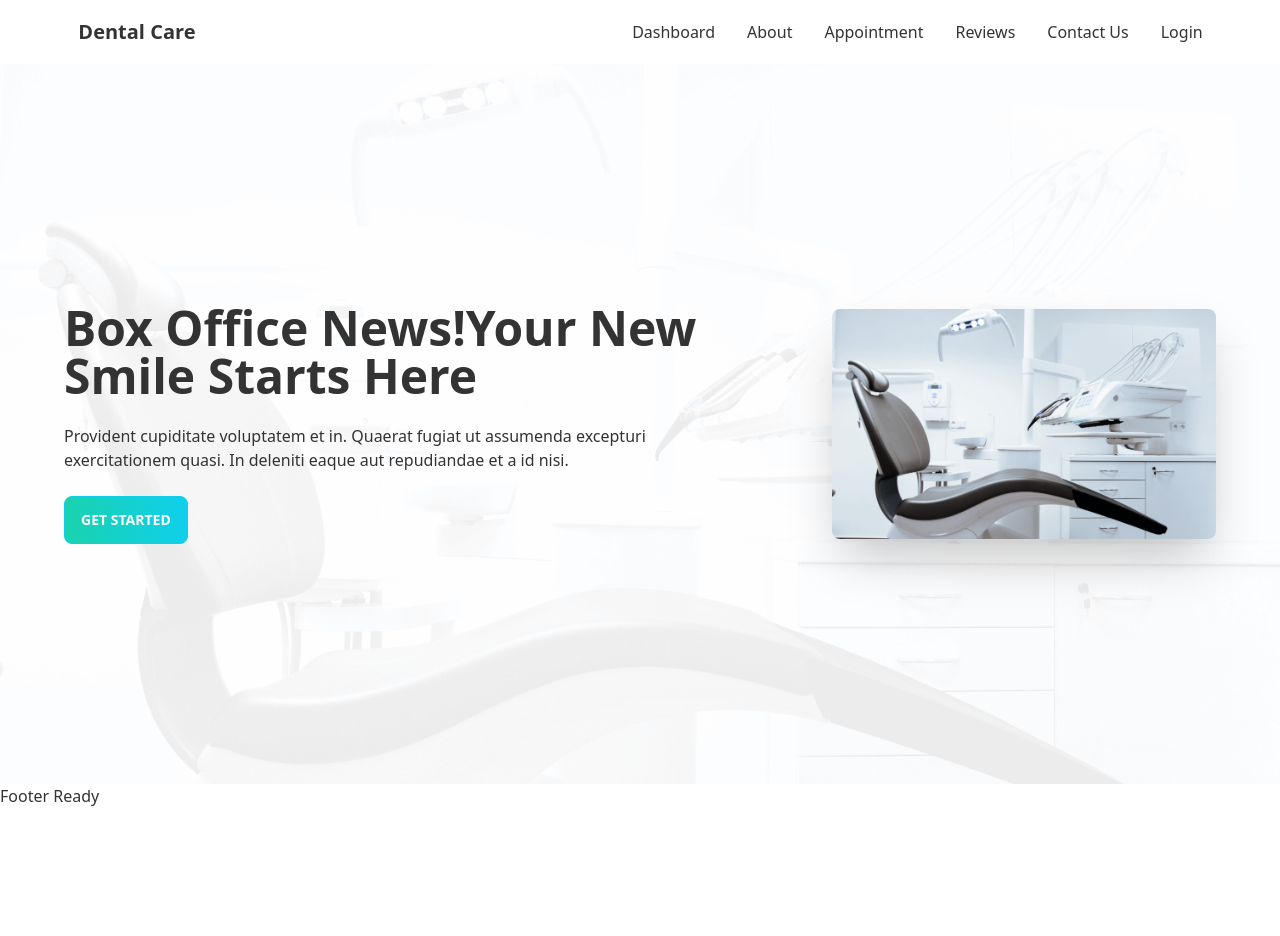
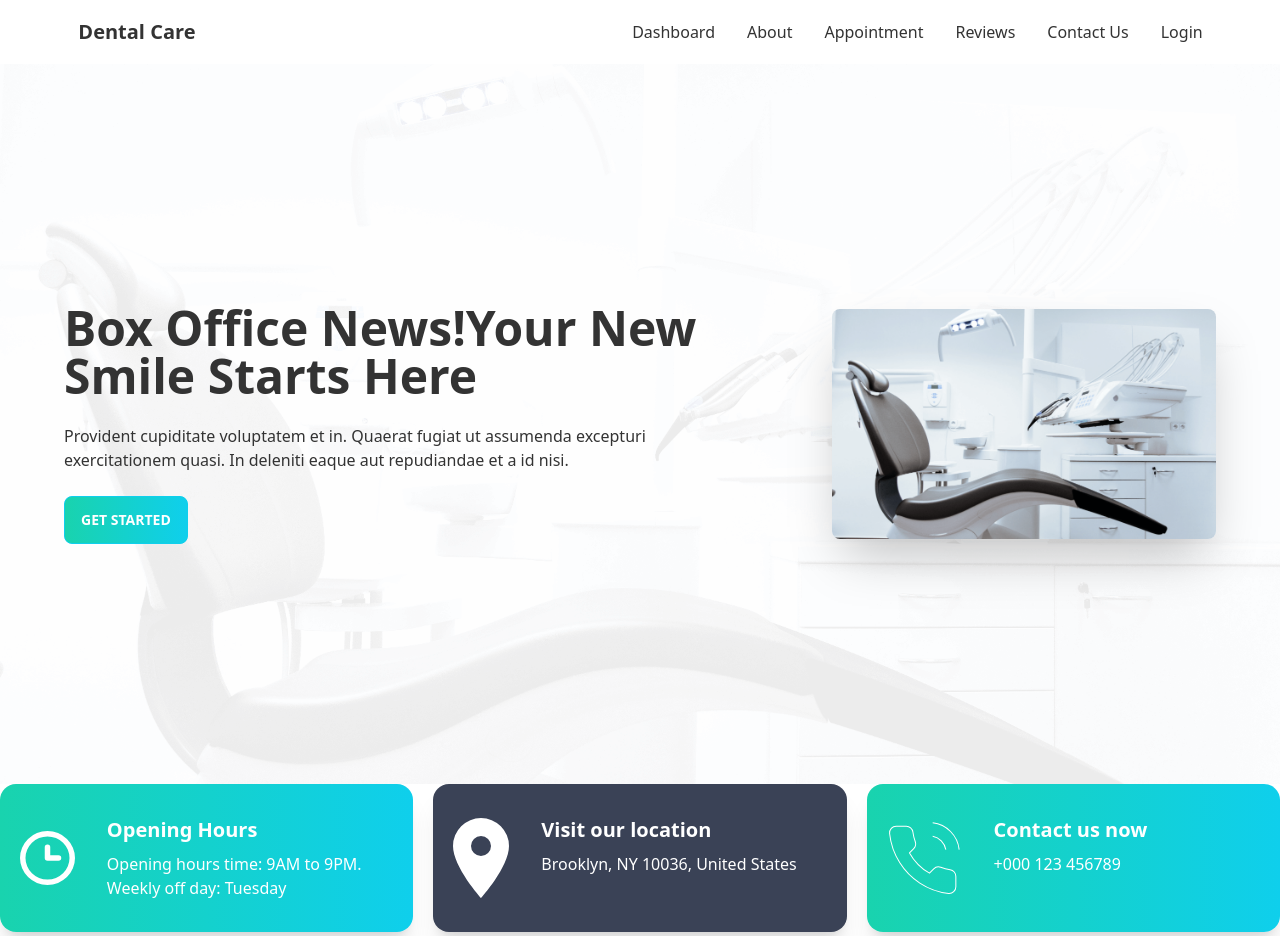
Before and after one commit to sohag-9065/Dental-Care-Client, a React (Create React App) app: page / in a window 1280 px wide. Shown: the top 936 px of the page. Before the commit the page ends 808 px from the top, so only its background shows below. Built offline with nearby package versions, Linux system fonts and the light colour scheme; the HTML template or start-up script is replaced by a standard one.

Commit message:
Dashboard indo section added

```diff
--- a/src/pages/Dashboard/Dashboard/Dashboard.js
+++ b/src/pages/Dashboard/Dashboard/Dashboard.js
@@ -1,11 +1,12 @@
 import React from 'react';
 import Banner from '../Banner/Banner';
+import Info from '../Info/Info/Info';
 
 const Dashboard = () => {
     return (
         <div>
             <Banner></Banner>
-
+            <Info></Info>
         </div>
     );
 };
--- /dev/null
+++ b/src/pages/Dashboard/Info/Info/Info.js
@@ -0,0 +1,43 @@
+import React from 'react';
+import InfoCard from '../InfoCard/InfoCard';
+import clock from '../../../../assets/icons/clock.svg'
+import marker from '../../../../assets/icons/marker.svg'
+import phone from '../../../../assets/icons/phone.svg'
+
+const Info = () => {
+    const infoDetails = [
+        {
+            id: 1,
+            img: `${clock}`,
+            heading: "Opening Hours",
+            bgColor: "bg-gradient-to-r from-secondary to-primary",
+            details: "Opening hours time: 9AM to 9PM. Weekly off day: Tuesday"
+        },
+        {
+            id: 2,
+            img: `${marker}`,
+            heading: "Visit our location",
+            bgColor: "bg-accent",
+            details: "Brooklyn, NY 10036, United States"
+        },
+        {
+            id: 3,
+            img: `${phone}`,
+            heading: "Contact us now",
+            bgColor: "bg-gradient-to-r from-secondary to-primary",
+            details: "+000 123 456789"
+        },
+    ]
+    return (
+        <div className='grid grid-cols-1 lg:grid-cols-3 gap-5 max-w-screen-xl justify-center mx-auto'>
+            {
+                infoDetails.map(infoDetail => <InfoCard
+                key={infoDetail.id}
+                infoDetail={infoDetail}
+                ></InfoCard>)
+                }
+        </div>
+    );
+};
+
+export default Info;
--- /dev/null
+++ b/src/pages/Dashboard/Info/InfoCard/InfoCard.js
@@ -0,0 +1,19 @@
+import React from 'react';
+
+const InfoCard = ({ infoDetail }) => {
+    const {img, details, heading, bgColor  } = infoDetail;
+    return (
+        <div className={`card lg:card-side  shadow-xl ${bgColor}`}>
+            <figure className='pl-5'>
+                <img src={img} alt="Album" />
+            </figure>
+            <div className="card-body text-white">
+                <h2 className="card-title">{heading}</h2>
+                <p>{details}</p>
+
+            </div>
+        </div>
+    );
+};
+
+export default InfoCard;
```
